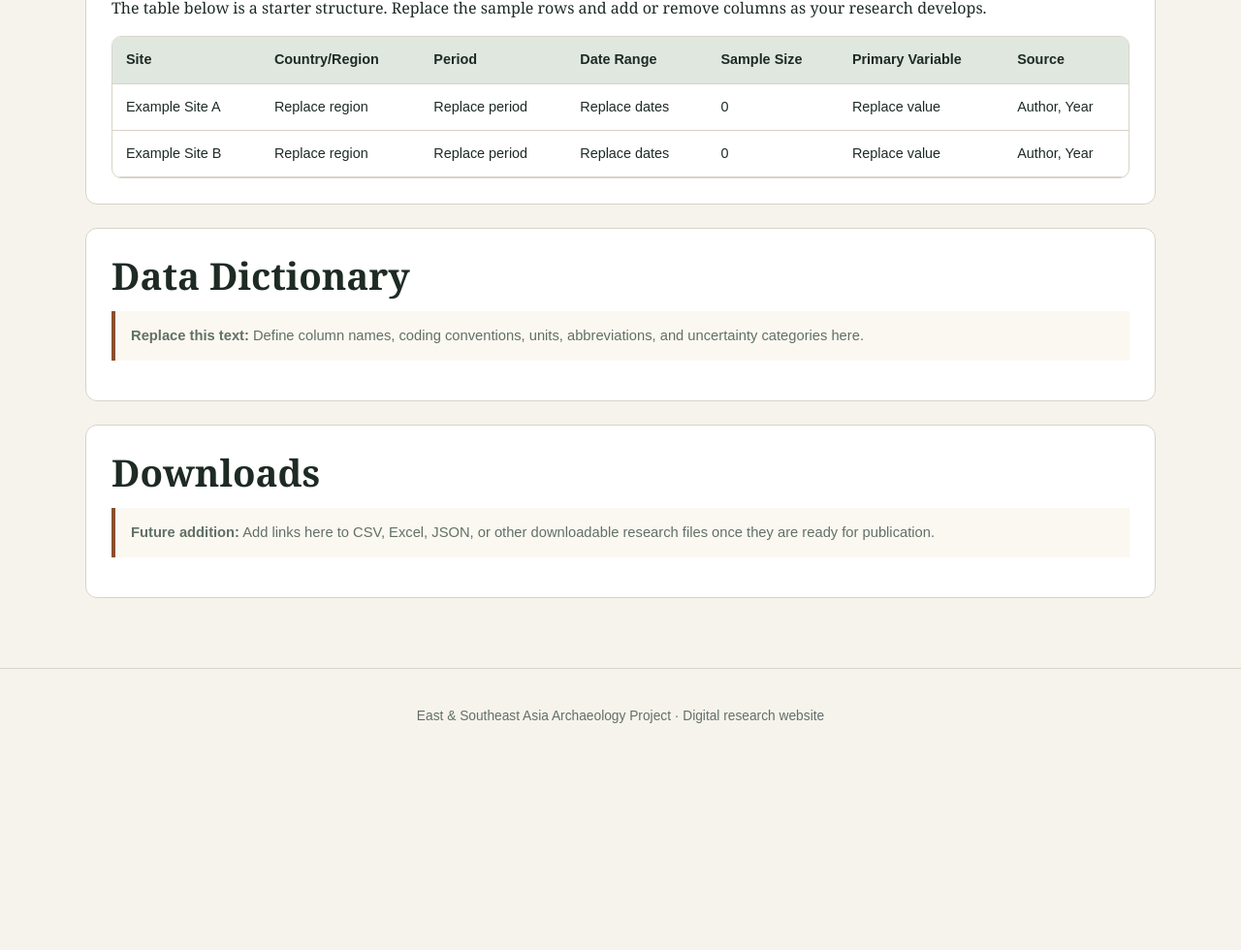
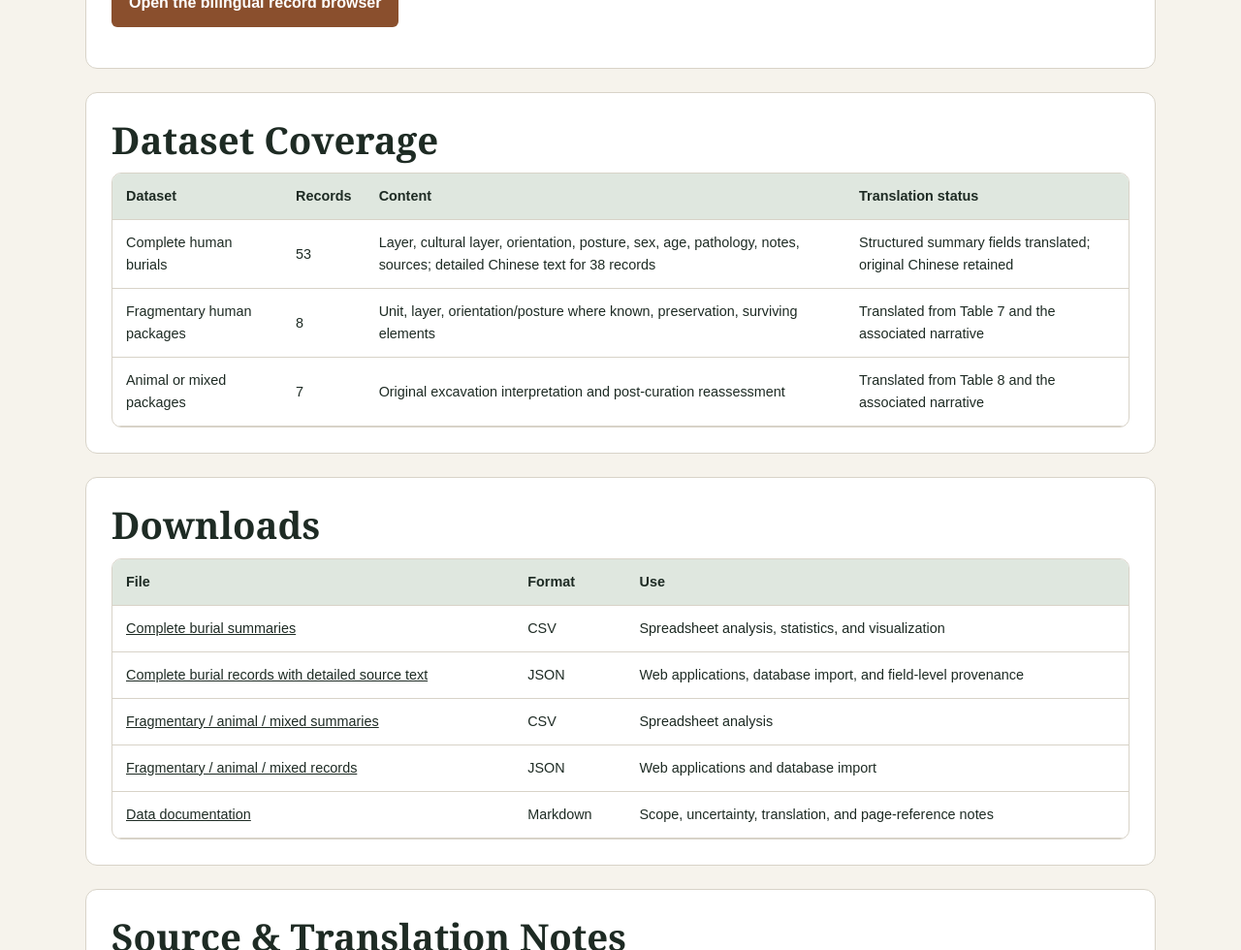
Before and after one commit to Tilkin85/tb-asia-map, a plain HTML site: page database.html in a window 1280 px wide. Shown: the part 737-1717 px from the top of the page at 97% size. Before the commit the page ends 1524 px from the top, so only its background shows below. Drawn offline with Linux system fonts and the light colour scheme.

Commit message:
Publish Qingshui dataset overview

```diff
--- a/database.html
+++ b/database.html
@@ -3,6 +3,7 @@
 <head>
   <meta charset="UTF-8" />
   <meta name="viewport" content="width=device-width, initial-scale=1.0" />
+  <meta name="description" content="Research datasets for the East and Southeast Asia Archaeology Project." />
   <title>Database | Asia Archaeology Project</title>
   <link rel="stylesheet" href="site.css" />
 </head>
@@ -15,6 +16,8 @@
         <a href="project-description.html">Project</a>
         <a href="map.html">Map</a>
         <a class="active" href="database.html">Database</a>
+        <a href="skeletal-recording.html">Skeletal Recording</a>
+        <a href="chingshui-data.html">Report Data</a>
         <a href="visualizations.html">Visualizations</a>
         <a href="photographs.html">Photographs</a>
         <a href="bibliography.html">Bibliography</a>
@@ -27,70 +30,56 @@
       <div class="page-hero-inner">
         <p class="eyebrow">Quantitative Research</p>
         <h1>Research Database</h1>
-        <p>Use this page to publish cleaned numbers, sample information, measurements, dates, and comparative site data.</p>
+        <p>Cleaned, source-traceable archaeological and bioarchaeological datasets for analysis, comparison, and visualization.</p>
       </div>
     </section>
 
     <div class="content-layout">
       <section class="content-panel">
-        <h2>About the Dataset</h2>
-        <p class="placeholder"><strong>Replace this text:</strong> Describe what each row represents, where the values come from, the units used, and how missing or uncertain data are recorded.</p>
+        <h2>Qingshui Zhongshe Human Burial Dataset</h2>
+        <p>This bilingual dataset is derived from the 2024 final report for the ROC Year 109 (2020) Qingshui Zhongshe archaeological human-remains curation project. It combines 38 complete burial records documented individually in the report with 15 complete burial summaries reproduced from earlier curation projects.</p>
+        <p>Every structured field retains both the English research translation and the original Traditional Chinese value. The 38 project records also include extracted detailed Chinese source text for skeletal preservation, dental data, sex and age assessment, nonmetric traits, measurements, and pathology where those sections occur in the report.</p>
+        <p><a class="button primary" href="chingshui-data.html">Open the bilingual record browser</a></p>
       </section>
 
       <section class="content-panel">
-        <h2>Site Data</h2>
-        <p>The table below is a starter structure. Replace the sample rows and add or remove columns as your research develops.</p>
+        <h2>Dataset Coverage</h2>
         <div class="data-table-wrap">
           <table>
-            <thead>
-              <tr>
-                <th>Site</th>
-                <th>Country/Region</th>
-                <th>Period</th>
-                <th>Date Range</th>
-                <th>Sample Size</th>
-                <th>Primary Variable</th>
-                <th>Source</th>
-              </tr>
-            </thead>
+            <thead><tr><th>Dataset</th><th>Records</th><th>Content</th><th>Translation status</th></tr></thead>
             <tbody>
-              <tr>
-                <td>Example Site A</td>
-                <td>Replace region</td>
-                <td>Replace period</td>
-                <td>Replace dates</td>
-                <td>0</td>
-                <td>Replace value</td>
-                <td>Author, Year</td>
-              </tr>
-              <tr>
-                <td>Example Site B</td>
-                <td>Replace region</td>
-                <td>Replace period</td>
-                <td>Replace dates</td>
-                <td>0</td>
-                <td>Replace value</td>
-                <td>Author, Year</td>
-              </tr>
+              <tr><td>Complete human burials</td><td>53</td><td>Layer, cultural layer, orientation, posture, sex, age, pathology, notes, sources; detailed Chinese text for 38 records</td><td>Structured summary fields translated; original Chinese retained</td></tr>
+              <tr><td>Fragmentary human packages</td><td>8</td><td>Unit, layer, orientation/posture where known, preservation, surviving elements</td><td>Translated from Table 7 and the associated narrative</td></tr>
+              <tr><td>Animal or mixed packages</td><td>7</td><td>Original excavation interpretation and post-curation reassessment</td><td>Translated from Table 8 and the associated narrative</td></tr>
             </tbody>
           </table>
         </div>
       </section>
 
       <section class="content-panel">
-        <h2>Data Dictionary</h2>
-        <p class="placeholder"><strong>Replace this text:</strong> Define column names, coding conventions, units, abbreviations, and uncertainty categories here.</p>
+        <h2>Downloads</h2>
+        <div class="data-table-wrap">
+          <table>
+            <thead><tr><th>File</th><th>Format</th><th>Use</th></tr></thead>
+            <tbody>
+              <tr><td><a href="data/chingshui-chongshe-records.csv" download>Complete burial summaries</a></td><td>CSV</td><td>Spreadsheet analysis, statistics, and visualization</td></tr>
+              <tr><td><a href="data/chingshui-chongshe-records.json" download>Complete burial records with detailed source text</a></td><td>JSON</td><td>Web applications, database import, and field-level provenance</td></tr>
+              <tr><td><a href="data/chingshui-chongshe-fragmentary.csv" download>Fragmentary / animal / mixed summaries</a></td><td>CSV</td><td>Spreadsheet analysis</td></tr>
+              <tr><td><a href="data/chingshui-chongshe-fragmentary.json" download>Fragmentary / animal / mixed records</a></td><td>JSON</td><td>Web applications and database import</td></tr>
+              <tr><td><a href="data/README.md">Data documentation</a></td><td>Markdown</td><td>Scope, uncertainty, translation, and page-reference notes</td></tr>
+            </tbody>
+          </table>
+        </div>
       </section>
 
       <section class="content-panel">
-        <h2>Downloads</h2>
-        <p class="placeholder"><strong>Future addition:</strong> Add links here to CSV, Excel, JSON, or other downloadable research files once they are ready for publication.</p>
+        <h2>Source &amp; Translation Notes</h2>
+        <p><strong>Source:</strong> 《109 年清水中社考古遺址出土人骨整理計畫：結案報告書》, commissioned by the Taichung City Cultural Heritage Department, conducted by the Institute of Archaeology at National Cheng Kung University, and dated May 17, 2024.</p>
+        <p>Page references use the printed report page numbers. Uncertainty categories such as probable, indeterminate, unobservable, and unknown are preserved. The English text is a research translation, not a substitute for checking the original report before formal publication.</p>
       </section>
     </div>
   </main>
 
-  <footer class="site-footer">
-    <p>East & Southeast Asia Archaeology Project · Digital research website</p>
-  </footer>
+  <footer class="site-footer"><p>East & Southeast Asia Archaeology Project · Digital research website</p></footer>
 </body>
 </html>
```
